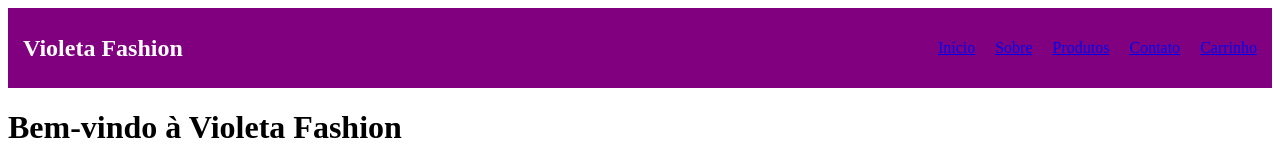
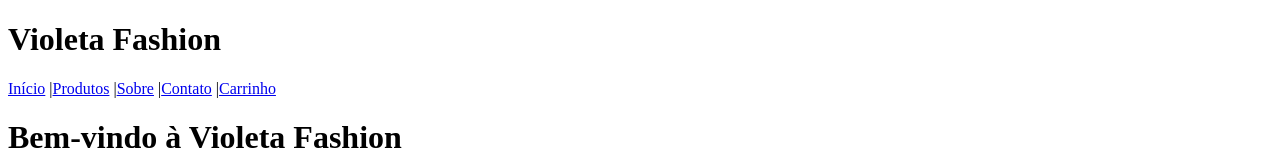
Before and after one commit to jamillebarbosa344/Violeta-fashion-frontend-novo, a Next.js app: page / in a window 1280 px wide. Shown: the top 160 px of the page. Built offline with nearby package versions, Linux system fonts and the light colour scheme.

Commit message:
Update Header.js

```diff
--- a/components/Header.js
+++ b/components/Header.js
@@ -1,38 +1,14 @@
-import Link from "next/link";
-
 export default function Header() {
   return (
-    <header style={styles.header}>
-      <h1 style={styles.logo}>Violeta Fashion</h1>
+    <header>
+      <h1>Violeta Fashion</h1>
       <nav>
-        <ul style={styles.navList}>
-          <li><Link href="/">Início</Link></li>
-          <li><Link href="/about">Sobre</Link></li>
-          <li><Link href="/produtos">Produtos</Link></li>
-          <li><Link href="/contact">Contato</Link></li>
-          <li><Link href="/cart">Carrinho</Link></li>
-        </ul>
+        <a href="/">Início</a> |
+        <a href="/produtos">Produtos</a> |
+        <a href="/about">Sobre</a> |
+        <a href="/contact">Contato</a> |
+        <a href="/cart">Carrinho</a>
       </nav>
     </header>
   );
 }
-
-const styles = {
-  header: {
-    backgroundColor: "#800080", // violeta
-    color: "white",
-    padding: "15px",
-    display: "flex",
-    justifyContent: "space-between",
-    alignItems: "center",
-  },
-  logo: {
-    margin: 0,
-    fontSize: "24px",
-  },
-  navList: {
-    listStyle: "none",
-    display: "flex",
-    gap: "20px",
-  },
-};
```
